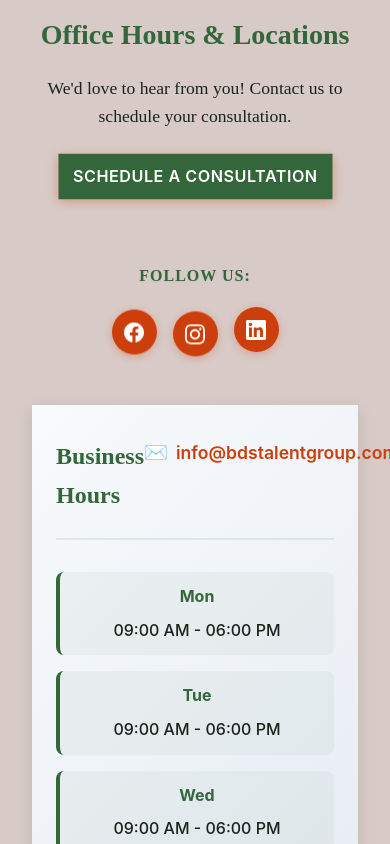
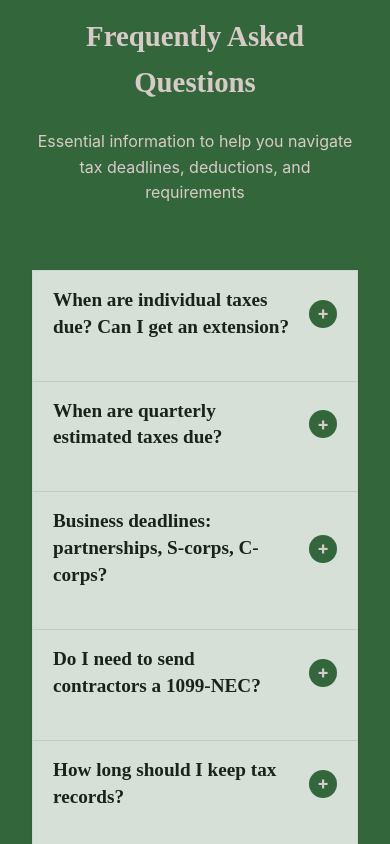
Before and after one commit to CartezDew/bdsfrontend, a React (Vite) app: page / in a window 390 px wide. Shown: the part 5140-5984 px from the top of the page. Built offline with nearby package versions, Linux system fonts and the light colour scheme.

Commit message:
added a faq section

```diff
--- a/src/components/Services.jsx
+++ b/src/components/Services.jsx
@@ -4,12 +4,12 @@ import IndividualServices from './IndividualServices';
 import BusinessServices from './BusinessServices';
 import EntitySelectorWidget from './EntitySelectorWidget';
 import SocialProof from './SocialProof';
+import Facts from './facts';
 
 // Custom navbar configuration for Services page
 const servicesNavbarConfig = [
   { id: 1, name: 'About Us', path: '/about' },
-  { id: 2, name: 'FAQ', path: '/faq' },
-  { id: 3, name: 'Contact Us', path: '/contact' }
+  { id: 2, name: 'Contact Us', path: '/contact' }
 ];
 
 const Services = () => {
@@ -158,6 +158,17 @@ const Services = () => {
       <section className="widget-section">
         <EntitySelectorWidget />
       </section>
+
+      {/* FAQ Section */}
+      <section className="faq-section">
+        <div className="container">
+          <div className="faq-header">
+            <h2>Frequently Asked Questions</h2>
+            <p>Essential information to help you navigate tax deadlines, deductions, and requirements</p>
+          </div>
+          <Facts />
+        </div>
+      </section>
     </>
   );
 };
--- /dev/null
+++ b/src/components/facts.jsx
@@ -0,0 +1,143 @@
+// src/components/facts.jsx
+import React, { useState, useRef, useEffect } from "react";
+import "../styles/facts.css";
+
+/**
+ * Usage:
+ * <Facts items={myFactsArray} />
+ * or drop in as-is with the sample items below.
+ *
+ * Each item: { id: number|string, q: string, a: ReactNode|string }
+ */
+
+export default function Facts({ items = sampleFacts }) {
+  const [openId, setOpenId] = useState(null);
+
+  return (
+    <section aria-labelledby="facts-heading" className="w-full">
+      <h2 id="facts-heading" className="sr-only">Facts</h2>
+
+      <ul className="facts-accordion">
+        {items.map(({ id, q, a }) => (
+          <FactItem
+            key={id}
+            id={id}
+            q={q}
+            isOpen={openId === id}
+            onToggle={() => setOpenId(openId === id ? null : id)}
+          >
+            {a}
+          </FactItem>
+        ))}
+      </ul>
+    </section>
+  );
+}
+
+function FactItem({ id, q, isOpen, onToggle, children }) {
+  const panelRef = useRef(null);
+  const [maxH, setMaxH] = useState(0);
+
+  // Measure content height for smooth max-height animation
+  useEffect(() => {
+    if (!panelRef.current) return;
+    if (isOpen) {
+      setMaxH(panelRef.current.scrollHeight);
+    } else {
+      setMaxH(0);
+    }
+  }, [isOpen, children]);
+
+  // Recompute on window resize (content wrap may change)
+  useEffect(() => {
+    const onResize = () => {
+      if (panelRef.current && isOpen) {
+        setMaxH(panelRef.current.scrollHeight);
+      }
+    };
+    window.addEventListener("resize", onResize);
+    return () => window.removeEventListener("resize", onResize);
+  }, [isOpen]);
+
+  return (
+    <li className={`fact ${isOpen ? "open" : ""}`}>
+      <button
+        type="button"
+        className="fact-trigger"
+        aria-expanded={isOpen}
+        aria-controls={`fact-panel-${id}`}
+        id={`fact-trigger-${id}`}
+        onClick={onToggle}
+      >
+        <span className="chev" aria-hidden></span>
+        <span>{q}</span>
+      </button>
+
+      <div
+        id={`fact-panel-${id}`}
+        role="region"
+        aria-labelledby={`fact-trigger-${id}`}
+        className="fact-panel"
+        style={{ maxHeight: maxH }}
+      >
+        <div ref={panelRef}>
+          {children}
+        </div>
+      </div>
+    </li>
+  );
+}
+
+/* --- Sample content you can replace --- */
+const sampleFacts = [
+  {
+    id: 1,
+    q: "When are individual taxes due? Can I get an extension?",
+    a: <>Most calendar-year filers are due around <strong>April 15</strong>. You can file Form 4868 for an <strong>automatic 6-month extension</strong> to file (usually to Oct 15), but any taxes owed are still due by April the original deadline.</>,
+  },
+  {
+    id: 2,
+    q: "When are quarterly estimated taxes due?",
+    a: <>Typical due dates are <strong>Apr 15</strong>, <strong>Jun 15</strong>, <strong>Sep 15</strong>, and <strong>Jan 15</strong> of the following year (next business day if it's a holiday/weekend).</>,
+  },
+  {
+    id: 3,
+    q: "Business deadlines: partnerships, S-corps, C-corps?",
+    a: <>Partnerships & S-corps are generally due <strong>mid-March</strong>. C-corps are generally due <strong>mid-April</strong>. Extensions are available via Form 7004.</>,
+  },
+  {
+    id: 4,
+    q: "Do I need to send contractors a 1099-NEC?",
+    a: <>If you paid a non-employee <strong>$600+</strong> for services in your business, you typically must issue a 1099-NEC by <strong>Jan 31</strong>. Collect a W-9 before paying.</>,
+  },
+  {
+    id: 5,
+    q: "How long should I keep tax records?",
+    a: <>Commonly keep returns/supporting docs at least <strong>3 years</strong>; employment tax records <strong>4 years</strong>; and up to <strong>7 years</strong> for certain items (e.g., bad debts/worthless securities). When in doubt, keep longer.</>,
+  },
+  {
+    id: 6,
+    q: "Can I deduct vehicle use for business?",
+    a: <>Yes—use <strong>actual expenses</strong> or the IRS <strong>standard mileage rate</strong> (set annually). Keep a mileage log; commuting isn't deductible.</>,
+  },
+  {
+    id: 7,
+    q: "Home office—am I eligible?",
+    a: <>You may qualify if a space is used <strong>regularly and exclusively</strong> for business. The simplified method allows <strong>$5/sq ft</strong> up to 300 sq ft.</>,
+  },
+  {
+    id: 8,
+    q: "Are business meals deductible? What about entertainment?",
+    a: <>Business <strong>meals are generally 50% deductible</strong> when ordinary/necessary and you're present. <strong>Entertainment is generally not deductible.</strong></>,
+  },
+  {
+    id: 9,
+    q: "Do I file Schedule C?",
+    a: <>Sole proprietors (incl. most single-member LLCs) report on <strong>Schedule C</strong> with Form 1040. Net self-employment income <strong>$400+</strong> usually requires <strong>Schedule SE</strong> (SE tax).</>,
+  },
+  {
+    id: 10,
+    q: "When are W-2s due?",
+    a: <>W-2s are generally due to employees and to the SSA by <strong>Jan 31</strong> (next business day if it falls on a weekend/holiday).</>,
+  },
+];
--- a/src/index.css
+++ b/src/index.css
@@ -4,6 +4,7 @@
 @import './styles/widget.css';
 @import './styles/socialProof.css';
 @import './styles/meetOwner.css';
+@import './styles/facts.css';
 
 * {
   margin: 0;
--- a/src/mockData/data.js
+++ b/src/mockData/data.js
@@ -14,5 +14,4 @@ export const NavbarMenu = [
         name: 'Contact Us',
         path: '/contact',
     },
-
 ]
--- /dev/null
+++ b/src/styles/facts.css
@@ -0,0 +1,181 @@
+/* FAQ Section Styles */
+.faq-section {
+  padding: 4rem 2rem;
+  background: var(--color-hunter-green);
+}
+
+.faq-section .container {
+  max-width: 1300px;
+  margin: 0 auto;
+}
+
+.faq-header {
+  text-align: center;
+  margin-bottom: 4rem;
+}
+
+.faq-header h2 {
+  font-size: 2.8rem;
+  color: var(--color-timberwolf);
+  font-weight: 800;
+  font-family: 'Playfair Display', serif;
+  margin: 0 0 1.5rem 0;
+}
+
+.faq-header p {
+  font-size: 1.2rem;
+  color: var(--color-timberwolf);
+  font-weight: 400;
+  margin: 0;
+  line-height: 1.6;
+  max-width: 700px;
+  margin: 0 auto;
+  font-family: -apple-system, BlinkMacSystemFont, 'Segoe UI', 'Roboto', sans-serif;
+}
+
+/* Container & rows */
+.facts-accordion {
+  list-style: none;
+  padding: 0;
+  max-width: 800px;
+  margin: 0 auto;
+  background: rgba(255, 255, 255, 0.8);
+  backdrop-filter: blur(8px);
+  border: 1px solid rgba(0, 0, 0, 0.05);
+  box-shadow: 0 1px 3px rgba(0, 0, 0, 0.1);
+  overflow: hidden;
+}
+
+.fact {
+  background: transparent;
+  border-bottom: 1px solid rgba(25, 35, 26, 0.1);
+}
+
+.fact:last-child {
+  border-bottom: none;
+}
+
+/* Trigger */
+.fact-trigger {
+  position: relative;
+  background: transparent;
+  width: 100%;
+  padding: 1rem 1.25rem;
+  border: none;
+  cursor: pointer;
+  display: flex;
+  justify-content: space-between;
+  align-items: center;
+  text-align: left;
+  transition: all 0.3s ease;
+  outline: none;
+}
+
+.fact-trigger:focus-visible {
+  outline: 2px solid var(--color-hunter-green);
+  outline-offset: 2px;
+}
+
+.fact-trigger:hover {
+  background-color: rgba(51, 103, 59, 0.02);
+}
+
+.fact-trigger .chev {
+  display: inline-flex;
+  align-items: center;
+  justify-content: center;
+  width: 28px;
+  height: 28px;
+  border-radius: 50%;
+  background: var(--color-hunter-green);
+  color: var(--color-timberwolf);
+  font-size: 18px;
+  font-weight: bold;
+  transition: all 0.3s ease;
+  flex-shrink: 0;
+  margin-left: auto;
+  order: 2;
+}
+
+.fact.open .fact-trigger .chev {
+  background: var(--color-sinopia);
+}
+
+.fact-trigger .chev::before {
+  content: '+';
+  transition: all 0.3s ease;
+}
+
+.fact.open .fact-trigger .chev::before {
+  content: '-';
+}
+
+/* Question text styling */
+.fact-trigger span:not(.chev) {
+  font-family: 'Playfair Display', serif;
+  font-size: 1.2rem;
+  font-weight: 600;
+  color: var(--color-eerie-black);
+  line-height: 1.4;
+  flex: 1;
+  text-align: left;
+  padding-right: 1rem;
+  order: 1;
+}
+
+/* Panel animation */
+.fact-panel {
+  overflow: hidden;
+  transition: max-height 0.4s ease, opacity 0.3s ease;
+  opacity: 0;
+  padding: 0 1.25rem 1.5rem 1.25rem;
+}
+
+.fact.open .fact-panel {
+  opacity: 1;
+}
+
+.fact-panel > div {
+  color: rgba(25, 35, 26, 0.8);
+  font-size: 1rem;
+  line-height: 1.5;
+  font-family: -apple-system, BlinkMacSystemFont, 'Segoe UI', 'Roboto', sans-serif;
+  padding-top: 0.125rem;
+  padding-left: 1rem;
+  padding-right: 1rem;
+  padding-bottom: 1rem;
+  margin-bottom: 1rem;
+}
+
+/* Respect reduced motion */
+@media (prefers-reduced-motion: reduce){
+  .fact-trigger .chev,
+  .fact-panel { transition: none !important; }
+}
+
+
+
+/* Responsive Design for FAQ */
+@media (max-width: 768px) {
+  .faq-section {
+    padding: 3rem 1rem;
+  }
+
+  .faq-header h2 {
+    font-size: 2rem;
+  }
+
+  .faq-header p {
+    font-size: 1rem;
+  }
+}
+
+@media (max-width: 480px) {
+  .faq-section {
+    padding: 2rem 1rem;
+  }
+
+  .faq-header h2 {
+    font-size: 1.8rem;
+  }
+}
--- a/src/styles/officeHoursLocations.css
+++ b/src/styles/officeHoursLocations.css
@@ -2,7 +2,7 @@
 .office-hours-locations {
   background: var(--color-timberwolf);
   padding: 2rem 2rem;
-  padding-top: 0rem;
+  padding-top: 2.5rem;
   margin: 0;
 }
 
```
Also changed, not shown: src/styles/services.css (line endings or trailing spaces).
